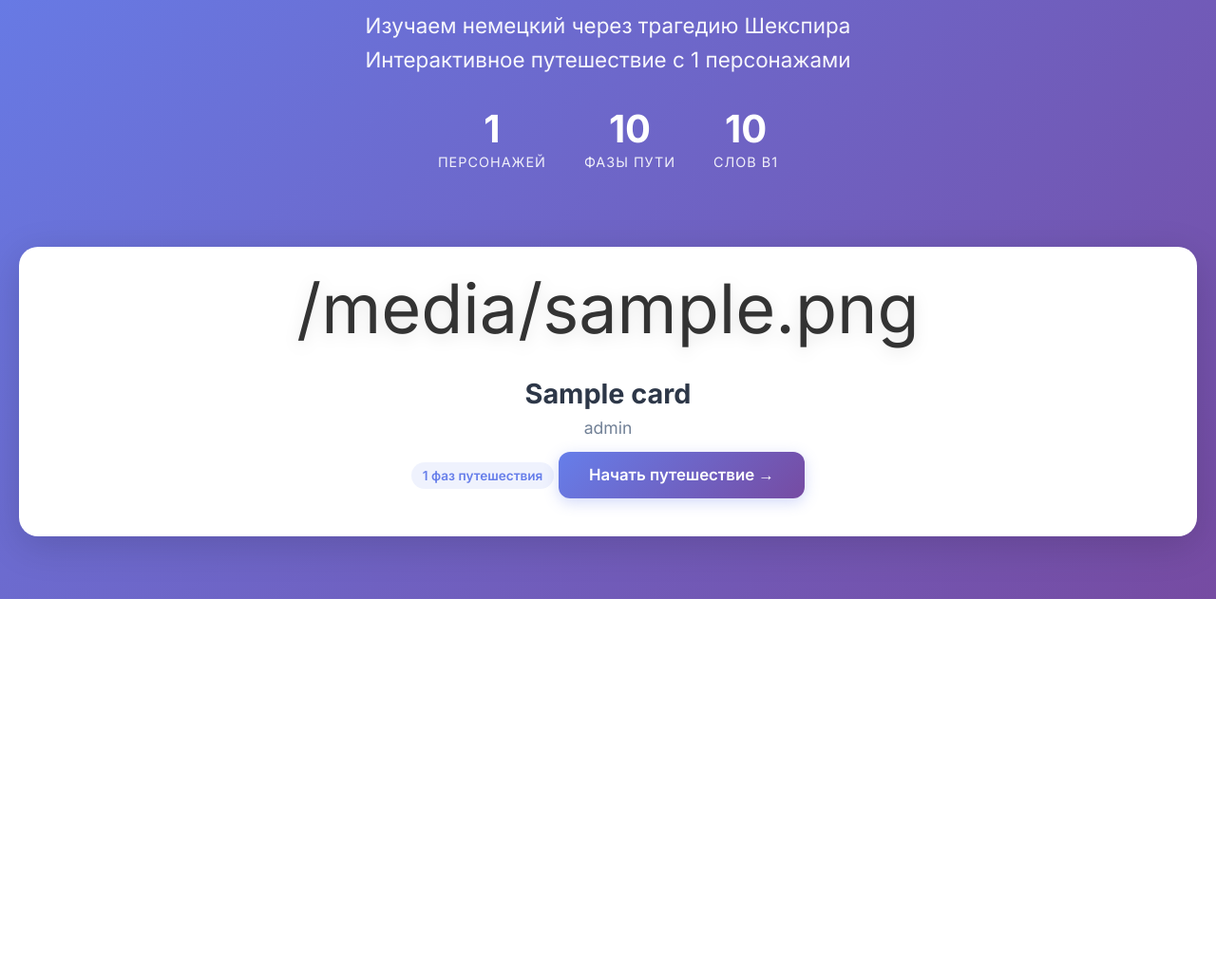
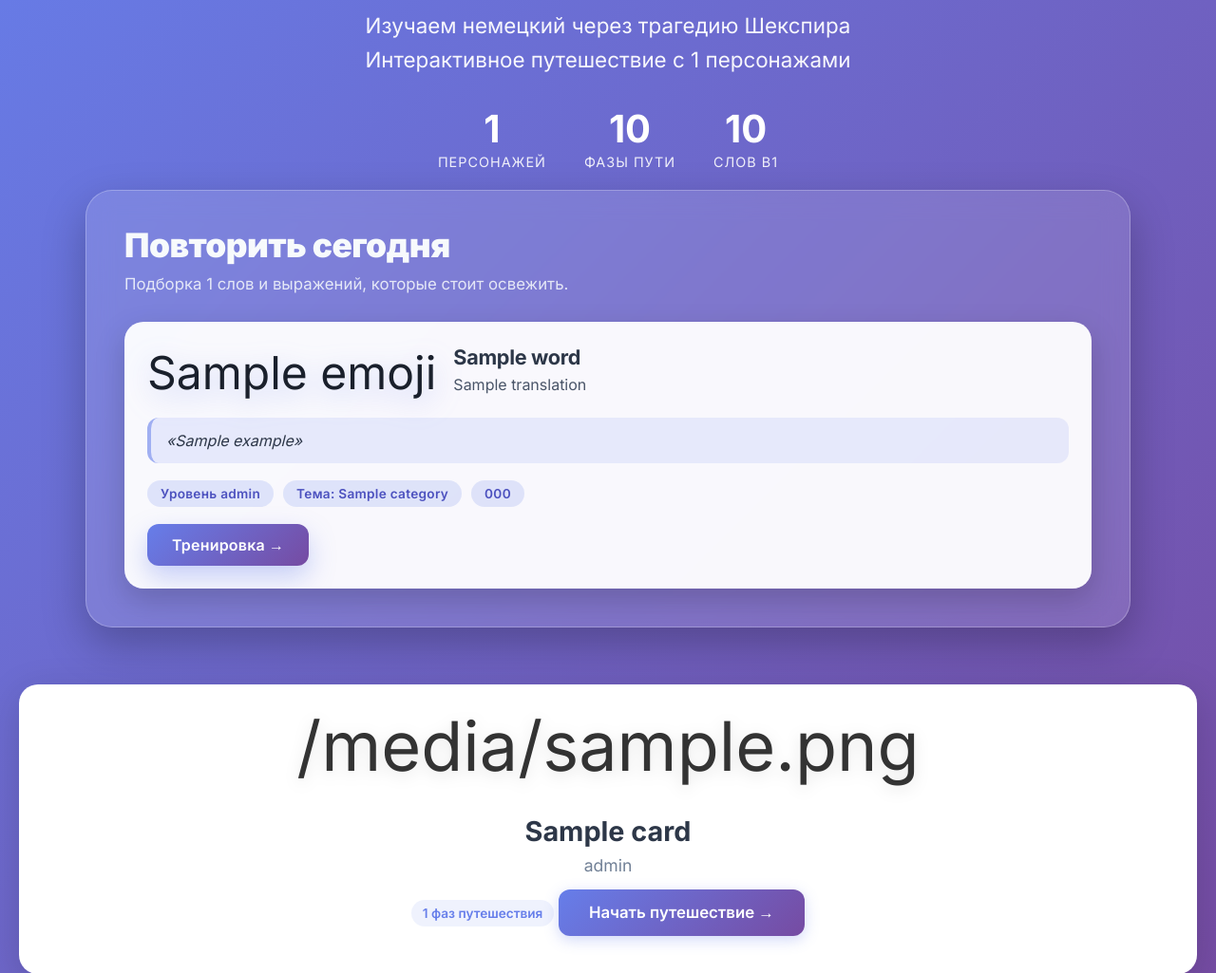
Before and after one commit to Alex16111977/comic-website, a Python web app: template templates/index.html in a window 1280 px wide. Shown: the part 169-1194 px from the top of the page at 95% size. Before the commit the page ends 800 px from the top, so only its background shows below. Run offline with Jinja, Linux system fonts and the light colour scheme; the template is opened without the code that fills it: most values are stand-ins (such as "Sample title", 1, 10 or a date in 2020).

Commit message:
Add review vocabulary section to index page

```diff
--- a/static/css/index.css
+++ b/static/css/index.css
@@ -63,6 +63,152 @@ body {
     opacity: 0.9;
     text-transform: uppercase;
     letter-spacing: 1px;
+}
+
+.review-section {
+    margin: 0 auto 60px;
+    margin-top: -20px;
+    padding: 36px 40px 40px;
+    background: rgba(255, 255, 255, 0.12);
+    border: 1px solid rgba(255, 255, 255, 0.25);
+    border-radius: 28px;
+    color: #f7fafc;
+    box-shadow: 0 18px 45px rgba(0, 0, 0, 0.25);
+    backdrop-filter: blur(14px);
+    max-width: 1100px;
+}
+
+.review-header h2 {
+    font-size: 2.2em;
+    font-weight: 800;
+    letter-spacing: -0.5px;
+}
+
+.review-header p {
+    margin-top: 10px;
+    font-size: 1.05em;
+    opacity: 0.85;
+}
+
+.review-grid {
+    margin-top: 30px;
+    display: grid;
+    grid-template-columns: repeat(auto-fit, minmax(260px, 1fr));
+    gap: 22px;
+}
+
+.review-card {
+    background: rgba(255, 255, 255, 0.95);
+    color: #1a202c;
+    border-radius: 20px;
+    padding: 24px;
+    box-shadow: 0 12px 32px rgba(0, 0, 0, 0.18);
+    display: flex;
+    flex-direction: column;
+    gap: 18px;
+    position: relative;
+    overflow: hidden;
+    transition: transform 0.3s ease, box-shadow 0.3s ease;
+}
+
+.review-card::before {
+    content: '';
+    position: absolute;
+    inset: 0;
+    background: linear-gradient(135deg, rgba(102, 126, 234, 0.1), rgba(118, 75, 162, 0.15));
+    opacity: 0;
+    transition: opacity 0.3s ease;
+}
+
+.review-card:hover {
+    transform: translateY(-6px);
+    box-shadow: 0 18px 40px rgba(102, 126, 234, 0.25);
+}
+
+.review-card:hover::before {
+    opacity: 1;
+}
+
+.review-card > * {
+    position: relative;
+    z-index: 1;
+}
+
+.review-card-header {
+    display: flex;
+    align-items: flex-start;
+    gap: 18px;
+}
+
+.review-icon {
+    font-size: 48px;
+    filter: drop-shadow(0 8px 15px rgba(102, 126, 234, 0.35));
+}
+
+.review-title {
+    display: flex;
+    flex-direction: column;
+    gap: 6px;
+}
+
+.review-word {
+    font-size: 1.35em;
+    font-weight: 700;
+    color: #2d3748;
+    letter-spacing: -0.3px;
+}
+
+.review-translation {
+    font-size: 1em;
+    color: #4a5568;
+}
+
+.review-example {
+    font-style: italic;
+    color: #2d3748;
+    background: rgba(102, 126, 234, 0.12);
+    border-left: 4px solid rgba(102, 126, 234, 0.55);
+    padding: 12px 16px;
+    border-radius: 12px;
+    line-height: 1.5;
+}
+
+.review-meta {
+    display: flex;
+    flex-wrap: wrap;
+    gap: 10px;
+}
+
+.review-tag {
+    background: rgba(102, 126, 234, 0.18);
+    color: #4c51bf;
+    padding: 6px 14px;
+    border-radius: 999px;
+    font-size: 0.85em;
+    font-weight: 600;
+    letter-spacing: 0.3px;
+}
+
+.review-link {
+    display: inline-flex;
+    align-items: center;
+    justify-content: center;
+    gap: 8px;
+    align-self: flex-start;
+    padding: 12px 26px;
+    background: linear-gradient(135deg, #667eea, #764ba2);
+    color: white;
+    text-decoration: none;
+    border-radius: 12px;
+    font-weight: 600;
+    letter-spacing: 0.2px;
+    box-shadow: 0 12px 28px rgba(102, 126, 234, 0.35);
+    transition: transform 0.3s ease, box-shadow 0.3s ease;
+}
+
+.review-link:hover {
+    transform: translateY(-2px);
+    box-shadow: 0 18px 35px rgba(102, 126, 234, 0.45);
 }
 
 .characters-grid {
--- a/templates/index.html
+++ b/templates/index.html
@@ -31,6 +31,45 @@
             </div>
         </header>
 
+        {% if review_items %}
+        <section class="review-section">
+            <div class="review-header">
+                <h2>Повторить сегодня</h2>
+                <p>Подборка {{ review_items|length }} слов и выражений, которые стоит освежить.</p>
+            </div>
+            <div class="review-grid">
+                {% for item in review_items %}
+                <article class="review-card" data-word-id="{{ item.id }}">
+                    <div class="review-card-header">
+                        <div class="review-icon">{{ item.emoji }}</div>
+                        <div class="review-title">
+                            <span class="review-word">{{ item.word }}</span>
+                            {% if item.translation %}
+                            <span class="review-translation">{{ item.translation }}</span>
+                            {% endif %}
+                        </div>
+                    </div>
+                    {% if item.example %}
+                    <p class="review-example">«{{ item.example }}»</p>
+                    {% endif %}
+                    <div class="review-meta">
+                        {% if item.level %}
+                        <span class="review-tag">Уровень {{ item.level }}</span>
+                        {% endif %}
+                        {% if item.category %}
+                        <span class="review-tag">Тема: {{ item.category }}</span>
+                        {% endif %}
+                        {% if item.phonetic %}
+                        <span class="review-tag">{{ item.phonetic }}</span>
+                        {% endif %}
+                    </div>
+                    <a href="{{ item.practice_url }}" class="review-link" aria-label="Тренировка слова {{ item.word }}">Тренировка →</a>
+                </article>
+                {% endfor %}
+            </div>
+        </section>
+        {% endif %}
+
         <div class="characters-grid">
             {% for card in cards %}
             <div class="character-card" data-character="{{ card.id }}">
```
Also changed, not shown: other parts of static/css/index.css (+41 -0 lines), generators/index_gen.py (+86 -0 lines).
